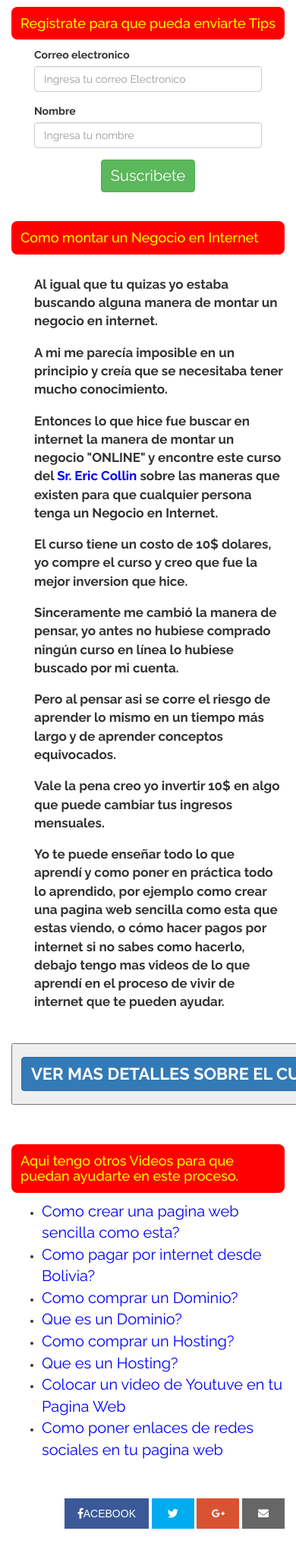
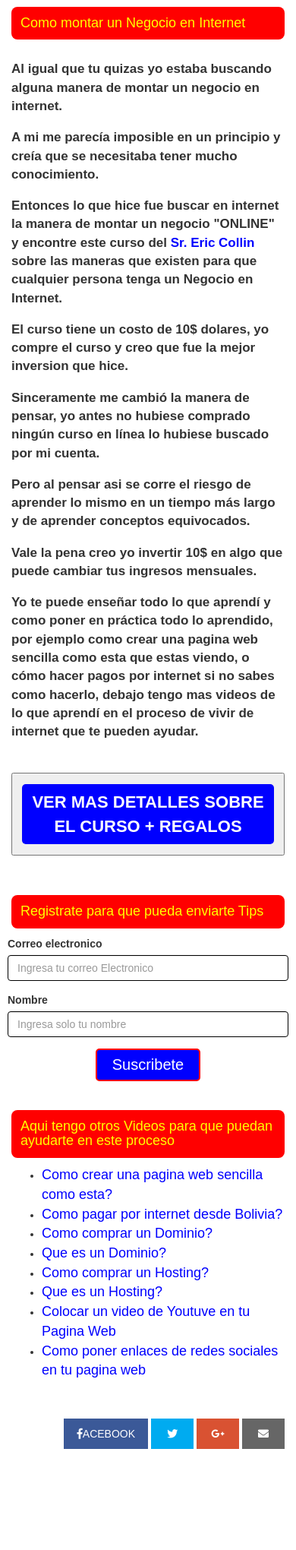
Before and after one commit to abellimac/trabajapocov2, a CodeIgniter app: page /roonbo/ in a window 390 px wide; the page is wider, and only the part inside the window is pictured. Shown: the part 339-2379 px from the top of that part at 76% size. After the commit the page ends 2246 px from the top of that part, so only its background shows below. Run offline with CodeIgniter, Linux system fonts and the light colour scheme; some libraries are stand-ins or nearby versions.

Commit message:
update for my idea

```diff
--- a/app/config/migration.php
+++ b/app/config/migration.php
@@ -11,7 +11,8 @@ defined('BASEPATH') OR exit('No direct script access allowed');
 | and disable it back when you're done.
 |
 */
-$config['migration_enabled'] = FALSE;
+// $config['migration_enabled'] = FALSE;
+$config['migration_enabled'] = TRUE;
 
 /*
 |--------------------------------------------------------------------------
@@ -29,7 +30,7 @@ $config['migration_enabled'] = FALSE;
 |       defaults to 'sequential' for backward compatibility with CI2.
 |
 */
-$config['migration_type'] = 'timestamp';
+$config['migration_type'] = 'sequential';
 
 /*
 |--------------------------------------------------------------------------
--- a/app/controllers/Home.php
+++ b/app/controllers/Home.php
@@ -13,7 +13,7 @@ class Home extends CI_Controller
 		$this->load->view( 'header' );
 		$this->load->view( 'includes/menu' );
 		$this->load->view( 'home/index' );
-		// $this->load->view( 'footer' );
+		$this->load->view( 'footer' );
 	}
 
 	public function email()
--- a/app/views/footer.php
+++ b/app/views/footer.php
@@ -1,4 +1,4 @@
-<nav id="tf-footer">
+<!-- <nav id="tf-footer">
 	<div class="container">
 		 <div class="pull-left">
 			<p>2015 © Awesomess. All Rights Reserved. Designed and Coded by <a href="https://dribbble.com/jennpereira">Jenn</a> for <a href="https://themeforces.com">ThemeForces.Com</a></p>
@@ -15,18 +15,19 @@
 		</div>
 	</div>
 </nav>
-
+ -->
 	<!-- jQuery (necessary for Bootstrap's JavaScript plugins) -->
-	<script src="http://cdn.jsdelivr.net/parsleyjs/2.6.0/parsley.min.js"></script>
+	<!-- <script src="http://cdn.jsdelivr.net/parsleyjs/2.6.0/parsley.min.js"></script> -->
 
 	<!--<script type="text/javascript" src="js/jquery.1.11.1.js"></script>
 	 Include all compiled plugins (below), or include individual files as needed
 	<script type="text/javascript" src="js/bootstrap.js"></script>-->
-	<script src="https://maxcdn.bootstrapcdn.com/bootstrap/3.3.7/js/bootstrap.min.js" integrity="sha384-Tc5IQib027qvyjSMfHjOMaLkfuWVxZxUPnCJA7l2mCWNIpG9mGCD8wGNIcPD7Txa" crossorigin="anonymous"></script>
+	<!-- <script src="https://maxcdn.bootstrapcdn.com/bootstrap/3.3.7/js/bootstrap.min.js" integrity="sha384-Tc5IQib027qvyjSMfHjOMaLkfuWVxZxUPnCJA7l2mCWNIpG9mGCD8wGNIcPD7Txa" crossorigin="anonymous"></script> -->
 
 	<!-- Javascripts
 	================================================== -->
-	<script type="text/javascript" src=<?php echo base_url('static/js/main.js') ?>></script>
+	<!-- <script type="text/javascript" src=<?php echo base_url('static/js/main.js') ?>></script> -->
+	<script type="text/javascript" src=<?php echo base_url('static/js/suscription.js') ?>></script>
 
   </body>
 </html>
--- a/app/views/home/index.php
+++ b/app/views/home/index.php
@@ -15,26 +15,6 @@
 	<div class="embed-responsive embed-responsive-16by9">
 		<iframe class="embed-responsive-item" src="https://www.youtube.com/embed/TDOf41Xwrc4" allowfullscreen></iframe>
 	</div>
-</div>
-
-<div class="container mg-t1e2">
-	<h4 class="subtitle">Registrate para que pueda enviarte Tips</h4>
-</div>
-
-<div class="main-container-iframe suscribete" style="margin-bottom: 2em;">
-	<form>
-		<div class="form-group">
-			<label for="exampleInputEmail1">Correo electronico</label>
-			<input type="email" class="form-control" id="exampleInputEmail1" placeholder="Ingresa tu correo Electronico">
-		</div>
-		<div class="form-group">
-			<label for="exampleInputEmail1">Nombre</label>
-			<input type="email" class="form-control" id="exampleInputEmail1" placeholder="Ingresa tu nombre">
-		</div>
-		<div class="text-center">
-			<button type="submit" style="margin: 0;font-size: 20px;" class="btn btn-success">Suscribete</button>
-		</div>
-	</form>
 </div>
 
 <div class="container mg-t1e2">
@@ -59,16 +39,51 @@
 
 		<div>Yo te puede enseñar todo lo que aprendí y como poner en práctica todo lo aprendido, por ejemplo como crear una pagina web sencilla como esta que estas viendo, o cómo hacer pagos por internet si no sabes como hacerlo, debajo tengo mas videos de lo que aprendí en el proceso de vivir de internet que te pueden ayudar.</div>
 	</div>
-	<button class="center-block" style="margin-top:3em;margin-bottom:3em">
+<!-- 	<button class="center-block" style="margin-top:3em;margin-bottom:3em">
 		<a 	class="btn btn-primary"
 			style="font-size: 22px; font-weight: 700;"
 			target="_blank" href="http://ofertas777.com/2990/17120">VER MAS DETALLES SOBRE EL CURSO + BONOS</a>
-	</button>
+	</button> -->
+	<div class="button-ver-mas">
+		<button class="center-block" style="margin-top:3em;margin-bottom:3em">
+			<a 	target="_blank"
+				style="font-size: 22px; font-weight: 700;"
+				href="http://ofertas777.com/2990/17120">VER MAS DETALLES SOBRE EL CURSO + REGALOS</a>
+		</button>
+	</div>
+</div>
+
+<div class="container mg-t1e2">
+	<h4 class="subtitle">Registrate para que pueda enviarte Tips</h4>
+</div>
+
+<div class="main-container-iframe suscribete" style="margin-bottom: 2em;">
+	<form id="form_suscription">
+		<input type="hidden" id="campaign" name="campaign" value="1">
+		<div class="form-group">
+			<label for="email">Correo electronico</label>
+			<input type="email" class="form-control" id="email" name="email" placeholder="Ingresa tu correo Electronico">
+		</div>
+		<div class="form-group">
+			<label for="name">Nombre</label>
+			<input type="text" class="form-control" id="name" name="name" placeholder="Ingresa solo tu nombre">
+		</div>
+		<div class="text-center">
+			<input style="margin: 0;font-size: 20px;"
+					onclick="save_suscription();"
+					type="button"
+					value="Suscribete"
+					class="button-suscribete">
+		</div>
+	</form>
+	<div id="message_suscription" style="display: none;">
+		gracias por suscribirse
+	</div>
 </div>
 
 <div class="container">
-	<h4 class="subtitle">Aqui tengo otros Videos para que puedan ayudarte en este proceso.</h4>
-	<div>
+	<h4 class="subtitle">Aqui tengo otros Videos para que puedan ayudarte en este proceso</h4>
+	<div class="ul-container">
 		<ul>
 			<li>
 				<a href="#" class="font20">Como crear una pagina web sencilla como esta?</a>
--- a/static/css/style.css
+++ b/static/css/style.css
@@ -5,6 +5,7 @@ body, html {
 	font-family: 'Raleway', sans-serif;
 	text-rendering: optimizeLegibility !important;
 	-webkit-font-smoothing: antialiased !important;
+	font-family: 'arial';
 }
 
 @media (min-width: 1200px){
@@ -342,6 +343,7 @@ h1.domain_name {
     font-weight: bolder;
     padding: 0.6em;
 	color: aliceblue;
+	font-family: 'Raleway', sans-serif;
 }
 
 
@@ -445,7 +447,7 @@ h4.subtitle {
 .social-clasic .icon-mail {background: #666666;}
 
 .contein-information {
-	margin-left: 30px;
+	/*margin-left: 30px; */
 }
 
 .contein-information div {
@@ -455,6 +457,49 @@ h4.subtitle {
 .main-container-iframe.suscribete {
 	width: 300px;
 }
+
+.button-ver-mas a {
+	background-color: blue;
+	display: inline-block;
+	color: #fff;
+	margin: 12px 6px;
+	border-radius: 5px;
+	padding: 8px;
+}
+
+.main-container-iframe.suscribete form{
+	margin: 0 10px;
+}
+
+.form-control {
+    border: 1px solid #000;
+}
+
+.button-suscribete {
+	background: blue;
+	border: 2px solid red;
+	padding: 5px 20px;
+	color: white;
+	border-radius: 5px;
+	/*font-family: arial;*/
+}
+
+.form-control:focus {
+    border-color: #ff0000;
+    outline: 0;
+    -webkit-box-shadow: none;
+    box-shadow: none;
+}
+
+#message_suscription {
+	text-align: center;
+	margin-top: 14px;
+	color: green;
+	font-weight: bold;
+}
+
+
+
 
 @media (max-width: 768px ) {
 	.main-container-iframe {
@@ -469,4 +514,10 @@ h4.subtitle {
 	h1.domain_name {
 		font-size: 21px;
 	}
+	.font20 {
+		font-size: 18px;
+	}
+	.main-container-iframe.suscribete {
+		width: 100%;
+	}
 }
```
Also changed, not shown: app/config/database.php (+10 -17 lines), app/controllers/Migrate.php (added, +24 -0 lines), app/controllers/Suscription.php (added, +47 -0 lines), app/models/Suscription_model.php (added, +80 -0 lines), app/models/suscription_model.php (deleted, +0 -25 lines), static/js/suscription.js (added, +44 -0 lines), app/migrations/001_add_suscription.php (added).
